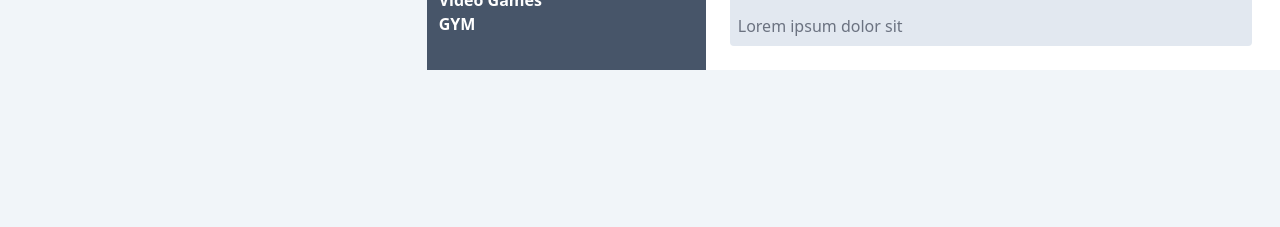
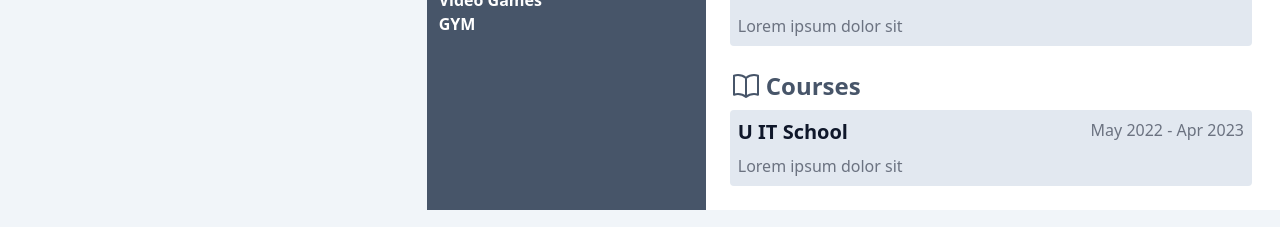
Before and after one commit to Grinch3214/resume-vue-3, a Vue app: page / in a window 1280 px wide. Shown: the part 882-1109 px from the top of the page. Before the commit the page ends 972 px from the top, so only its background shows below. Built offline with nearby package versions, Linux system fonts and the light colour scheme.

Commit message:
added course section and store

```diff
--- /dev/null
+++ b/src/components/CoursesResume.vue
@@ -0,0 +1,48 @@
+<template>
+	<div class="mb-6">
+		<h2 class="text-slate-600 text-2xl font-semibold flex items-center gap-1 mb-2">
+			<BookOpenIcon class="w-8 h-8" />
+			Courses
+		</h2>
+		<div
+			v-for="(item, index) in resume.courseStore.coursesForm"
+			:key="index"
+			class="rounded bg-slate-200 p-2 text-justify relative display-hover hover:bg-slate-300 mb-1"
+		>
+			<div class="hidden gap-2 absolute top-2 right-2 bg-slate-500 p-1 rounded display-hover__show">
+				<PencilSquareIcon class="w-5 h-5 cursor-pointer fill-slate-100" />
+				<XCircleIcon class="w-5 h-5 cursor-pointer fill-slate-100" />
+			</div>
+			<div class="flex justify-between mb-2">
+				<h3 class="text-xl font-semibold">{{ item.name }}</h3>
+				<p class="text-gray-500">{{ isShowDate(item) }}</p>
+			</div>
+			<div class="text-gray-500">
+				{{ item.degree }}
+			</div>
+		</div>
+	</div>
+</template>
+
+<script setup>
+import { useResumeStore } from '../stores/resume'
+import { MONTH_ARRAY } from '../constans'
+import { PencilSquareIcon, XCircleIcon } from '@heroicons/vue/24/solid'
+import { BookOpenIcon } from '@heroicons/vue/24/outline'
+
+const resume = useResumeStore()
+
+function isShowDate(item) {
+	return `${MONTH_ARRAY[item.startDate.month]} ${item.startDate.year} - ${MONTH_ARRAY[item.endDate.month]} ${item.endDate.year}`
+}
+
+</script>
+
+<style lang="scss">
+.display-hover {
+
+	&:hover &__show {
+		display: flex;
+	}
+}
+</style>
--- a/src/components/MainResume.vue
+++ b/src/components/MainResume.vue
@@ -4,11 +4,13 @@
 		<ExperiencesResume />
 		<ProjectsResume />
 		<EducationsResume />
+		<CoursesResume />
 	</div>
 </template>
 
 <script setup>
 import AboutResume from './AboutResume.vue';
+import CoursesResume from './CoursesResume.vue';
 import EducationsResume from './EducationsResume.vue';
 import ExperiencesResume from './ExperiencesResume.vue';
 import ProjectsResume from './ProjectsResume.vue';
--- a/src/components/forms/EducationForm.vue
+++ b/src/components/forms/EducationForm.vue
@@ -52,7 +52,7 @@
 					<BuildingLibraryIcon class="w-5 h-5" />
 					School Name:
 				</label>
-				<input id="schoolNameCourse" type="text" class="px-3 py-1 border border-slate-900 rounded w-full focus:outline-none focus:shadow-border">
+				<input v-model="resume.courseStore.courseItem.name" id="schoolNameCourse" type="text" class="px-3 py-1 border border-slate-900 rounded w-full focus:outline-none focus:shadow-border">
 			</div>
 
 			<div class="mb-3">
@@ -60,7 +60,7 @@
 					<AcademicCapIcon class="w-5 h-5" />
 					Professional development, courses:
 				</label>
-				<input id="course" type="text" class="px-3 py-1 border border-slate-900 rounded w-full focus:outline-none focus:shadow-border">
+				<input v-model="resume.courseStore.courseItem.degree" id="course" type="text" class="px-3 py-1 border border-slate-900 rounded w-full focus:outline-none focus:shadow-border">
 			</div>
 
 			<div class="mb-3">
@@ -70,10 +70,10 @@
 				</label>
 				<div class="flex flex-row gap-4 items-center">
 					<div class="w-full">
-						<VueDatePicker  month-picker :format-locale="enGB" format="MMMM yyyy" />
+						<VueDatePicker v-model="resume.courseStore.courseItem.startDate" month-picker :format-locale="enGB" format="MMMM yyyy" />
 					</div>
 					<div class="w-full">
-						<VueDatePicker  month-picker :format-locale="enGB" format="MMMM yyyy" />
+						<VueDatePicker v-model="resume.courseStore.courseItem.endDate" month-picker :format-locale="enGB" format="MMMM yyyy" />
 					</div>
 				</div>
 			</div>
@@ -108,7 +108,7 @@ const changeTextForButton = computed(() => {
 })
 
 function onChangeClick()  {
-	return currentTab.value === PAGE_EDUCATION ? resume.educationStore.addEducationData() : console.log('TEST')
+	return currentTab.value === PAGE_EDUCATION ? resume.educationStore.addEducationData() : resume.courseStore.addCourseData()
 }
 
 </script>
--- /dev/null
+++ b/src/stores/courses.js
@@ -0,0 +1,52 @@
+import { ref } from 'vue'
+import { defineStore } from 'pinia'
+
+
+export const useCourseStore = defineStore('course', () => {
+
+	const coursesForm = ref([
+		{
+			name: 'U IT School',
+			degree: 'Lorem ipsum dolor sit',
+			startDate: {
+				month: 4,
+				year: 2022
+			},
+			endDate: {
+				month: 3,
+				year: 2023
+			}
+		}
+	])
+
+	const courseItem = ref({
+		name: '',
+		degree: '',
+		startDate: {
+			month: 0,
+			year: 2023
+		},
+		endDate: {
+			month: new Date().getMonth(),
+			year: new Date().getFullYear()
+		}
+	})
+
+	function addCourseData() {
+		coursesForm.value.unshift(courseItem.value)
+		courseItem.value = {
+			name: '',
+			degree: '',
+			startDate: {
+				month: 0,
+				year: 2023
+			},
+			endDate: {
+				month: new Date().getMonth(),
+				year: new Date().getFullYear()
+			}
+		}
+	}
+
+  return { coursesForm, courseItem, addCourseData }
+})
--- a/src/stores/resume.js
+++ b/src/stores/resume.js
@@ -4,6 +4,7 @@ import { useInfoStore } from './info'
 import { useExperienceStore } from './experience'
 import { useProjectStore } from './project'
 import { useEducationStore } from './education'
+import { useCourseStore } from './courses'
 
 
 export const useResumeStore = defineStore('resume', () => {
@@ -13,12 +14,14 @@ export const useResumeStore = defineStore('resume', () => {
 	const experienceStore = useExperienceStore()
 	const projectStore = useProjectStore()
 	const educationStore = useEducationStore()
+	const courseStore = useCourseStore()
 
   return {
 		tabsStore,
 		infoStore,
 		experienceStore,
 		projectStore,
-		educationStore
+		educationStore,
+		courseStore
 	}
 })
```
